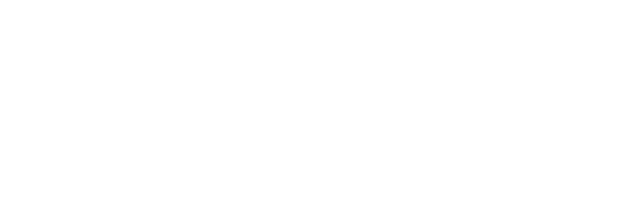
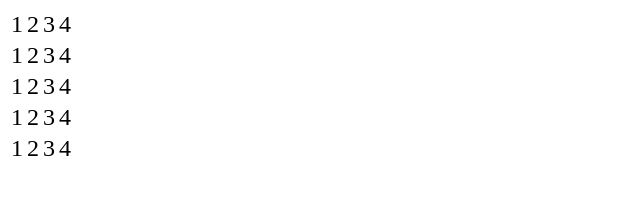
Before and after one commit to jordanhe2/ediTable, a plain HTML site: page index.html in a window 1280 px wide. Shown: the whole page, without its empty margins (0-640 px from the left). Drawn offline with Linux system fonts and the light colour scheme.

Commit message:
Setup test environment.

```diff
--- a/index.html
+++ b/index.html
@@ -5,6 +5,42 @@
     <title>ediTable</title>
 </head>
 <body>
+    <table id="table" style="font-size: 18pt;">
+        <tbody>
+            <tr>
+                <td>1</td>
+                <td>2</td>
+                <td>3</td>
+                <td>4</td>
+            </tr>
+            <tr>
+                <td>1</td>
+                <td>2</td>
+                <td>3</td>
+                <td>4</td>
+            </tr>
+            <tr>
+                <td>1</td>
+                <td>2</td>
+                <td>3</td>
+                <td>4</td>
+            </tr>
+            <tr>
+                <td>1</td>
+                <td>2</td>
+                <td>3</td>
+                <td>4</td>
+            </tr>
+            <tr>
+                <td>1</td>
+                <td>2</td>
+                <td>3</td>
+                <td>4</td>
+            </tr>
+
+        </tbody>
+    </table>
+    <script type="text/javascript" src="matrix.min.js"></script>
     <script type="text/javascript" src="ediTable.js"></script>
 </body>
 </html>
```
